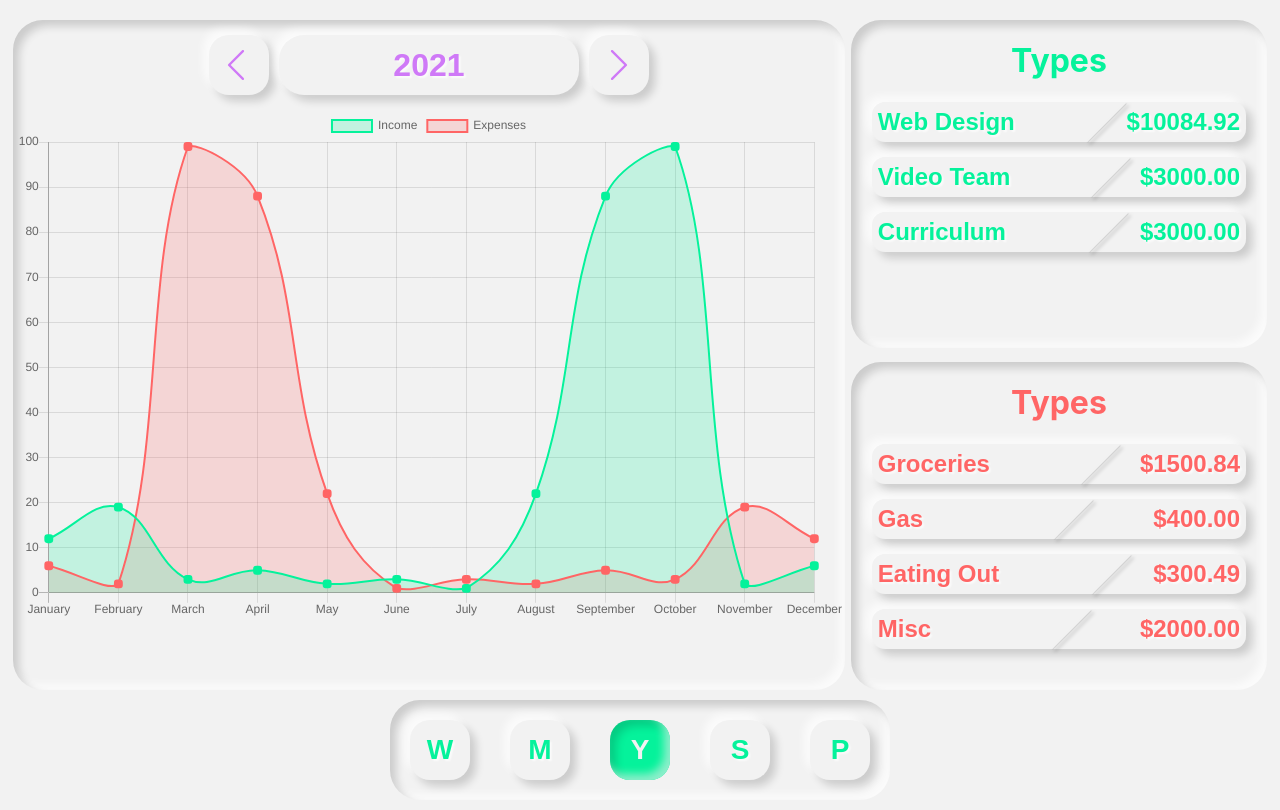
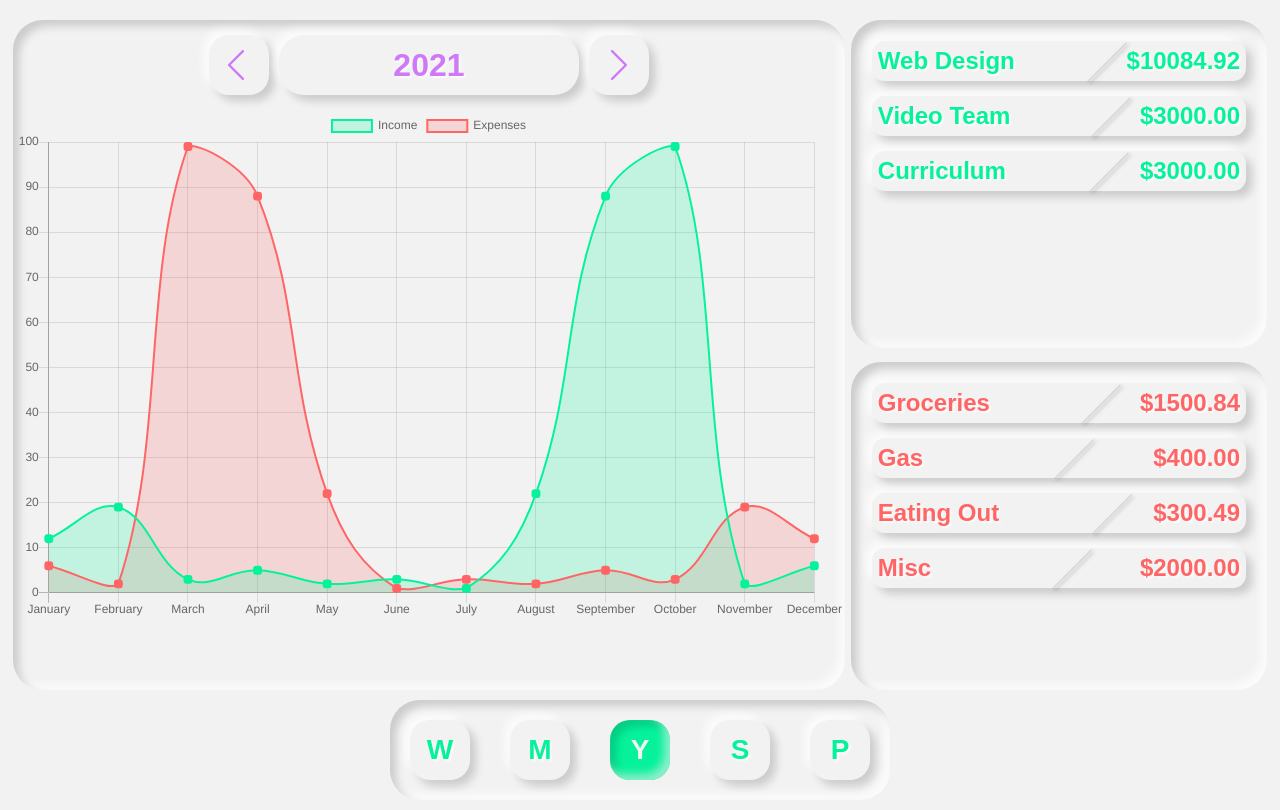
Before and after one commit to Figure-Finance/figure, a React (Create React App) app in the folder frontend/: page /yearly in a window 1280 px wide. Built offline with nearby package versions, Linux system fonts and the light colour scheme; no server answers.

Commit message:
[update] BreakdownSummaryHeading

```diff
--- a/frontend/src/components/Breakdown/BreakdownSummary/BreakdownSummaryHeading/BreakdownSummaryHeading.js
+++ b/frontend/src/components/Breakdown/BreakdownSummary/BreakdownSummaryHeading/BreakdownSummaryHeading.js
@@ -3,7 +3,7 @@ import PropTypes from 'prop-types'
 
 const BreakdownSummaryHeading = props => (
   <h1 className={props.color}>
-    {props.children ? props.children : 'Types'}
+    {props.children}
   </h1>
 )
 
```
